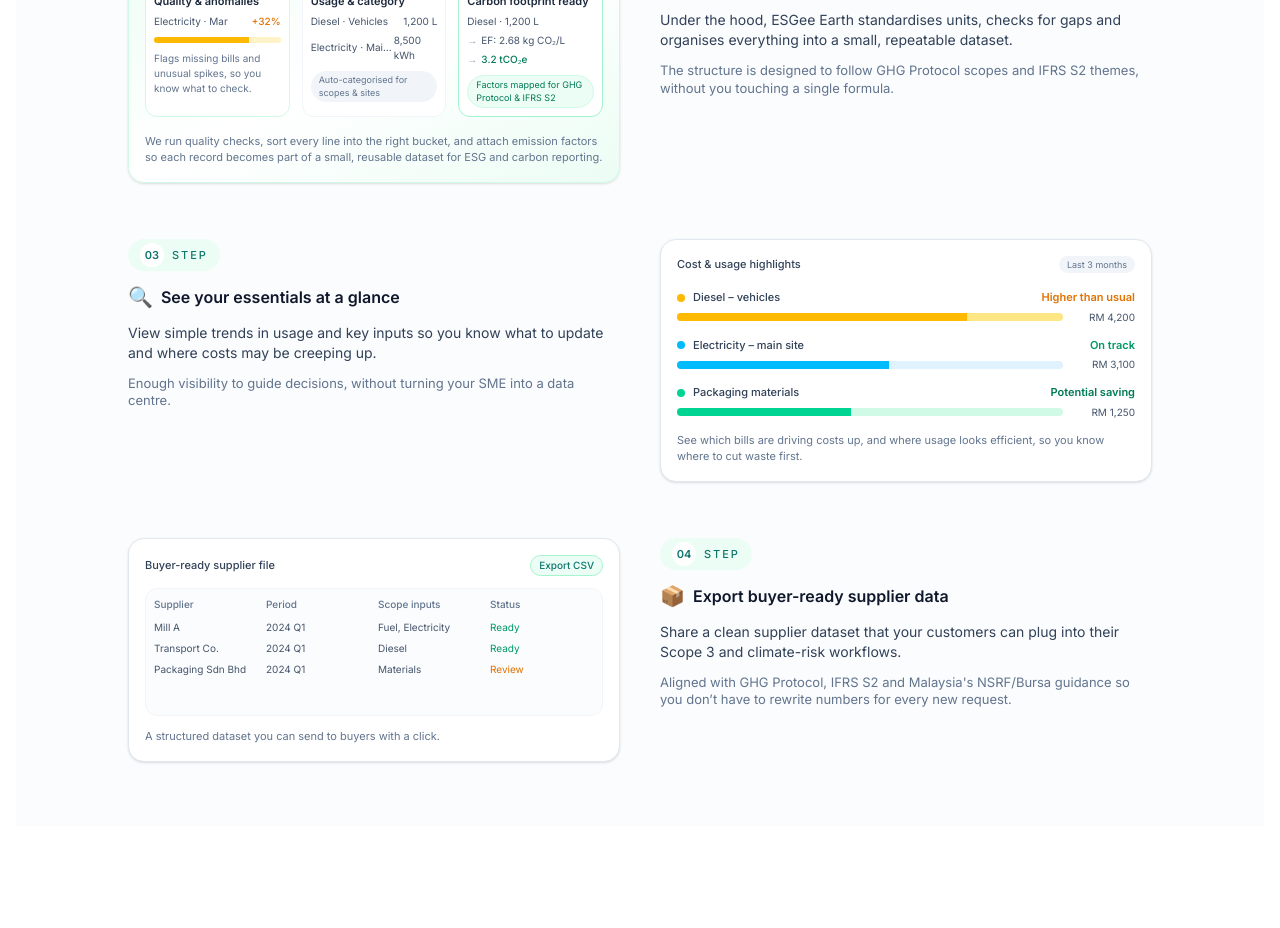
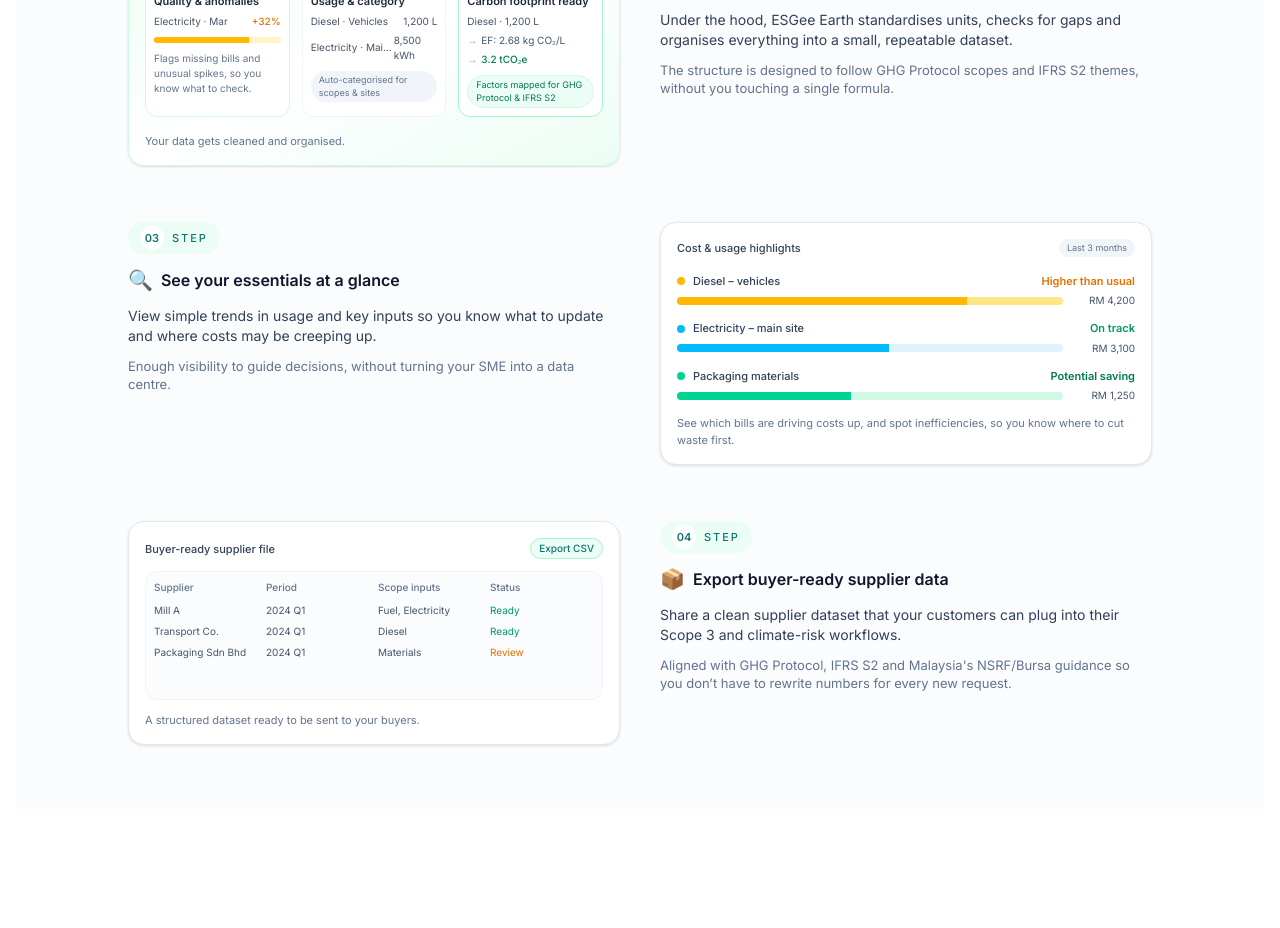
Before and after one commit to esgee-earth/esgee-earth-site, a Next.js app: page / in a window 1280 px wide. Shown: the part 2080-3008 px from the top of the page. Built offline with nearby package versions, Linux system fonts and the light colour scheme.

Commit message:
minor how it works revision

```diff
--- a/app/page.tsx
+++ b/app/page.tsx
@@ -553,9 +553,7 @@ function StepVisualProcessing() {
 
       {/* Caption */}
       <p className="text-[11px] text-slate-500 mt-1">
-        We run quality checks, sort every line into the right bucket, and attach
-        emission factors so each record becomes part of a small, reusable
-        dataset for ESG and carbon reporting.
+        Your data gets cleaned and organised.
       </p>
     </div>
   );
@@ -647,7 +645,7 @@ function StepVisualTrends() {
       </div>
 
       <p className="text-[11px] text-slate-500">
-        See which bills are driving costs up, and where usage looks efficient,
+        See which bills are driving costs up, and spot inefficiencies,
         so you know where to cut waste first.
       </p>
     </div>
@@ -707,7 +705,7 @@ function StepVisualExport() {
       </div>
 
       <p className="text-[11px] text-slate-500">
-        A structured dataset you can send to buyers with a click.
+        A structured dataset ready to be sent to your buyers.
       </p>
     </div>
   );
```
